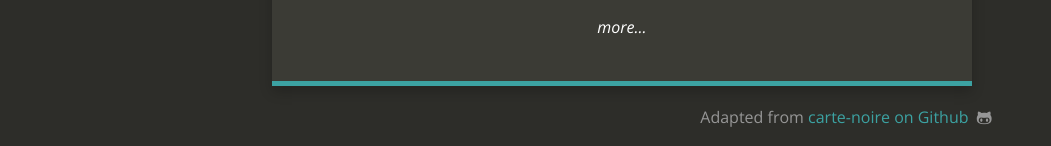
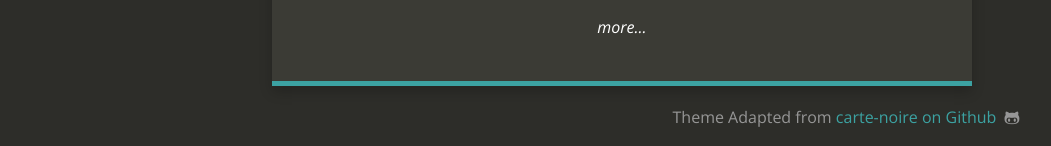
Before and after one commit to DeepakSaini119/DeepakSaini119.github.io, a Jekyll site: the page built from index.html, in a window 1280 px wide. Shown: the part 1352-1498 px from the top of the page, without its empty margins (18-1069 px from the left). Built offline with Jekyll 4.4.1, drawn with Linux system fonts in a browser that asks for light colours; nearby versions of some CDN libraries.

Commit message:
Change Readme

```diff
--- a/_config.yml
+++ b/_config.yml
@@ -25,7 +25,7 @@
 
 # Footer
 # footer_left: "Made with <i class=\"fa fa-heart\"></i> by <a href=\"https://twitter.com/_JacobTomlinson\">Jacob Tomlinson</a>"
-footer_right: "Adapted from <a href=\"https://github.com/jacobtomlinson/carte-noire\">carte-noire on Github</a> &nbsp;<i class=\"fa fa-github-alt\"></i>"
+footer_right: "Theme Adapted from <a href=\"https://github.com/jacobtomlinson/carte-noire\">carte-noire on Github</a> &nbsp;<i class=\"fa fa-github-alt\"></i>"
 
 # Build settings
 markdown: kramdown
```
Also changed, not shown: README.md.
